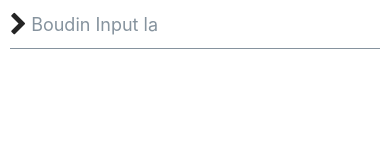
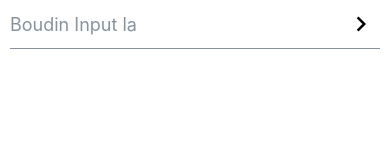
Before and after one commit to yannisjdubois/TodoClean, a React Native app: screen / in a window 390 px wide. Shown: the top 160 px of the page. Built offline with nearby package versions, Linux system fonts and the light colour scheme.

Commit message:
configuration de l'input

```diff
--- a/components/Todolist.js
+++ b/components/Todolist.js
@@ -5,20 +5,28 @@ import { Input, Icon } from '@rneui/themed';
 const Todolist = () => {
     const [getText, setText] = useState("");
 
-    // Détection des évènements associés à mon action
+    // Détection des changement sur mon input
     const textChange = (textValue) => {
         console.log("Changement du texte", textValue)
 
         // Mise à jour de la valeur de mon texte
         setText(textValue)
     }
+    const ajouter = (console.log("Voir les ajouts", getText))
   return (
     <View>
       <Input
       placeholder='Boudin Input la'
-      leftIcon={{ type: 'font-awesome', name: 'chevron-right' }}
       onChangeText = {textChange}
       value={getText}
+      onPress={ajouter}
+      rightIcon={
+        <Icon
+        name='chevron-right'
+        size={30}
+        color='black'
+      />
+    }
 
         />
     </View>
```
